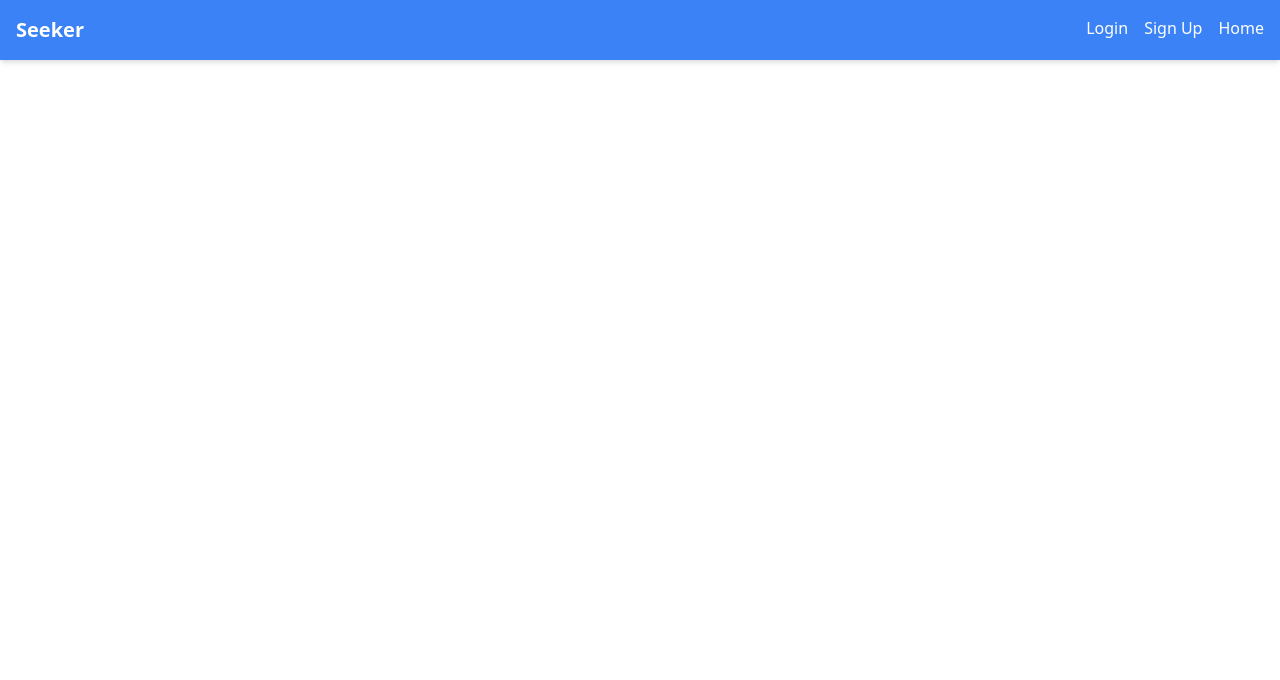
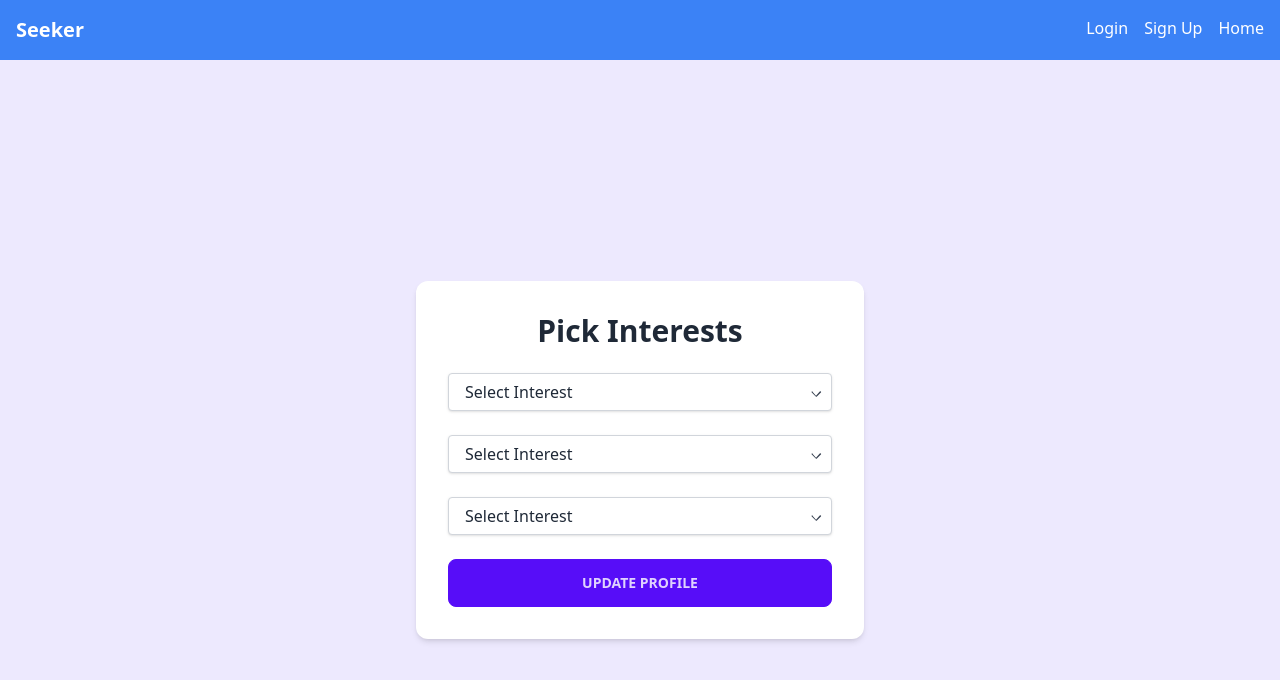
Before and after one commit to pranav9087/Seeker, a React (Create React App) app in the folder frontend/: page /updateprofile in a window 1280 px wide. Shown: the top 680 px of the page. Built offline with nearby package versions, Linux system fonts and the light colour scheme.

Commit message:
Made Pickinterests.js page

```diff
--- a/frontend/src/App.js
+++ b/frontend/src/App.js
@@ -8,6 +8,8 @@ import SignUp from "./components/Signup";
 import Login from "./components/Login";
 import Navbar from "./components/Navbar";
 import ClubSeeker from "./components/Clubseeker";
+import Pickinterests from "./components/Pickinterests";
+
 const App = () => {
   return (
       <Router>
@@ -16,6 +18,7 @@ const App = () => {
             <Route path="/signup" element={<SignUp />}></Route>
             <Route path="/" element={<Login />}></Route>
             <Route path="/home" element={<ClubSeeker />}></Route>
+            <Route path="/updateprofile" element={<Pickinterests />}></Route>
         </Routes>
       </Router>
   );
--- /dev/null
+++ b/frontend/src/components/Pickinterests.js
@@ -0,0 +1,76 @@
+import React, { useState } from 'react';
+
+const Pickinterests = () => {
+    const [interests, setInterests] = useState({ interest1: "", interest2: "", interest3: "" });
+    const [clubs, setClubs] = useState([]);
+
+    const handleDropdownChange = (e, index) => {
+        const newInterests = { ...interests };
+        newInterests[index] = e.target.value;
+        setInterests(newInterests);
+    }
+
+    const searchClubs = async () => {
+        try {
+            const response = await fetch('http://localhost:5000/pickinterests', {
+                method: 'POST',
+                headers: {
+                    'Content-Type': 'application/json'
+                },
+                body: JSON.stringify(interests)
+            });
+
+            if (response.ok) {
+                const data = await response.json();
+                setClubs([data.clubname1, data.clubname2, data.clubname3]);
+            } else {
+                console.error("Error fetching clubs:", response.statusText);
+            }
+        } catch (error) {
+            console.error("Network error:", error);
+        }
+    }
+
+    return (
+        <div className="min-h-screen bg-violet-100 flex items-center justify-center p-4">
+            <div className="bg-white p-8 rounded-xl shadow-md w-full max-w-md transition-transform transform hover:scale-102">
+                <h1 className="text-3xl font-bold mb-6 text-gray-800 text-center">Pick Interests</h1>
+
+                <div className="space-y-6">
+                    {['interest1', 'interest2', 'interest3'].map((interest, idx) => (
+                        <div key={idx} className="relative">
+                            <select onChange={(e) => handleDropdownChange(e, interest)}
+                                    className="block appearance-none w-full bg-white border border-gray-300 hover:border-gray-400 px-4 py-2 pr-8 rounded shadow leading-tight focus:outline-none focus:shadow-outline-blue focus:border-blue-300">
+                                <option value="">Select Interest</option>
+                                <option value="Music">Music</option>
+                                <option value="Sports">Sports</option>
+                                <option value="Tech">Tech</option>
+                            </select>
+                            <div className="pointer-events-none absolute inset-y-0 right-0 flex items-center px-2 text-gray-700">
+                                <svg className="fill-current h-4 w-4" xmlns="http://www.w3.org/2000/svg" viewBox="0 0 20 20"><path d="M5.293 9.293L10 14.586 14.707 9.293a.999.999 0 111.414 1.414l-5 5a.997.997 0 01-1.414 0l-5-5a.999.999 0 111.414-1.414z"/></svg>
+                            </div>
+                        </div>
+                    ))}
+
+                    <button onClick={searchClubs}
+                            className="btn btn-primary w-full mt-6 text-white bg-blue-500 hover:bg-blue-600 rounded-lg py-2 transition-transform transform hover:scale-105">
+                        Update Profile
+                    </button>
+                </div>
+
+                {clubs.length > 0 && (
+                    <div className="mt-8 space-y-4">
+                        <h2 className="text-2xl font-semibold text-gray-800 mb-4">Matching Clubs:</h2>
+                        <ul>
+                            {clubs.map((club, index) => (
+                                <li key={index} className="p-2 bg-blue-100 rounded-lg transition-shadow hover:shadow-md text-blue-800 font-medium mb-4">{club}</li>
+                            ))}
+                        </ul>
+                    </div>
+                )}
+            </div>
+        </div>
+    )
+}
+
+export default Pickinterests;
```
